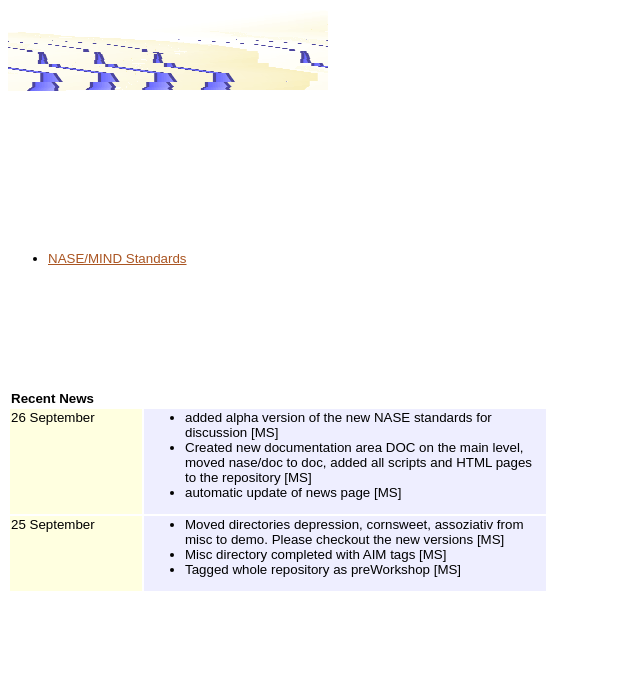
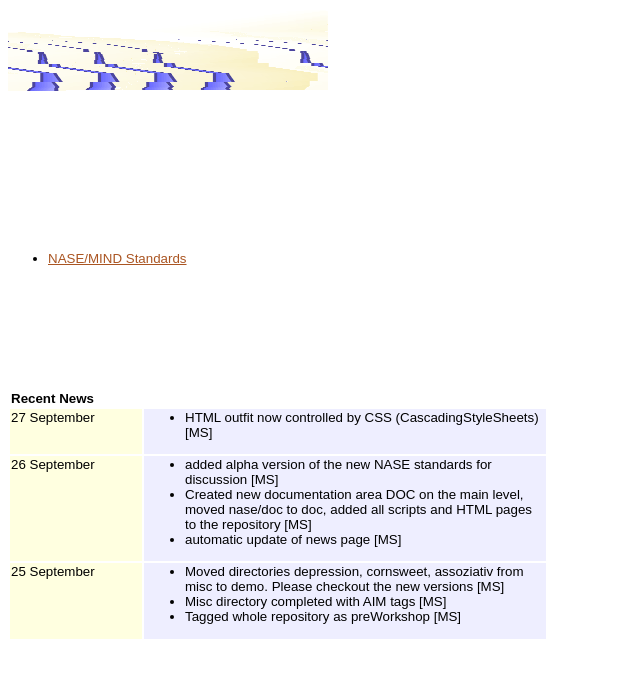
Before and after one commit to BackupTheBerlios/nase-svn, a plain HTML site: page doc/trunk/www-doc/mainpage.html in a window 1280 px wide. Shown: the whole page, without its empty margins (0-640 px from the left). Drawn offline with Linux system fonts and the light colour scheme; files that its build step writes are made by us from their sources; files whose address does not match are found by name.

Commit message:
css news

```diff
--- a/doc/trunk/www-doc/mainpage.html
+++ b/doc/trunk/www-doc/mainpage.html
@@ -21,6 +21,12 @@
 <BR>
 <TABLE COLS=2><TR><TH ALIGN=LEFT WIDTH=130>Recent News</TH><TH WIDTH=400></TH>
 
+<TR><TD CLASS="xmpcode" VALIGN=TOP>27 September</TD><TD CLASS="xplcode">
+<UL>
+<LI> HTML outfit now controlled by CSS (CascadingStyleSheets) [MS]</LI>
+</UL>
+</TD></TR>
+
 <TR><TD CLASS="xmpcode" VALIGN=TOP>26 September</TD><TD CLASS="xplcode">
 <UL>
 <LI> added alpha version of the new NASE standards for discussion [MS]</LI>
```
